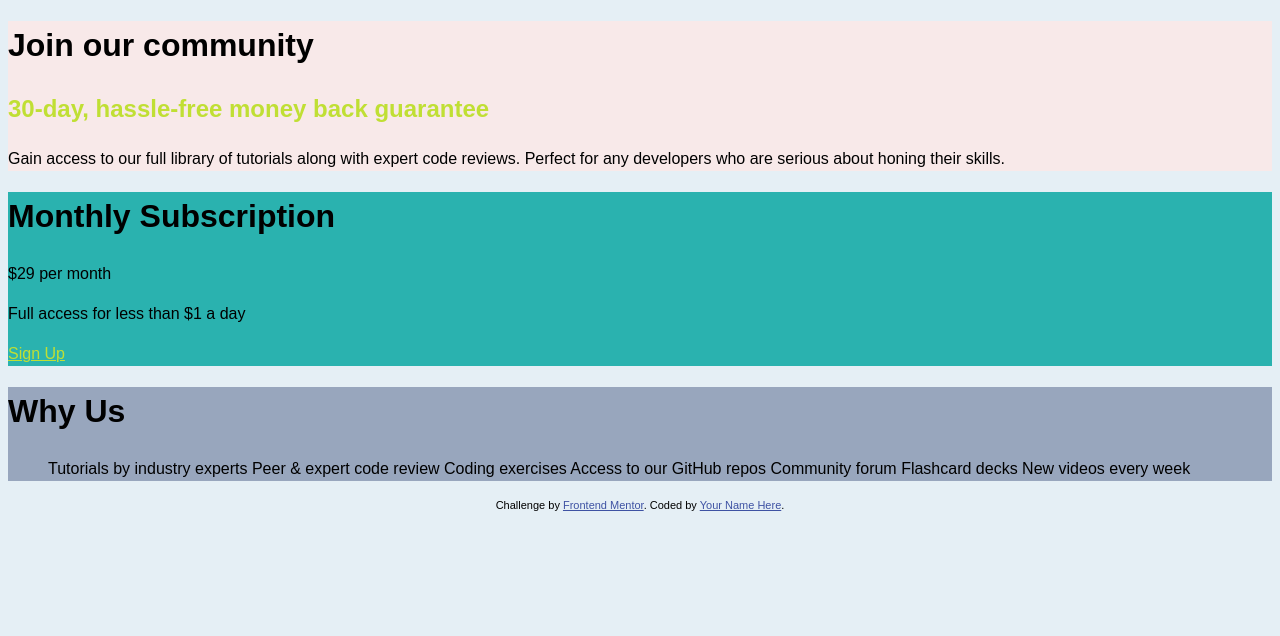
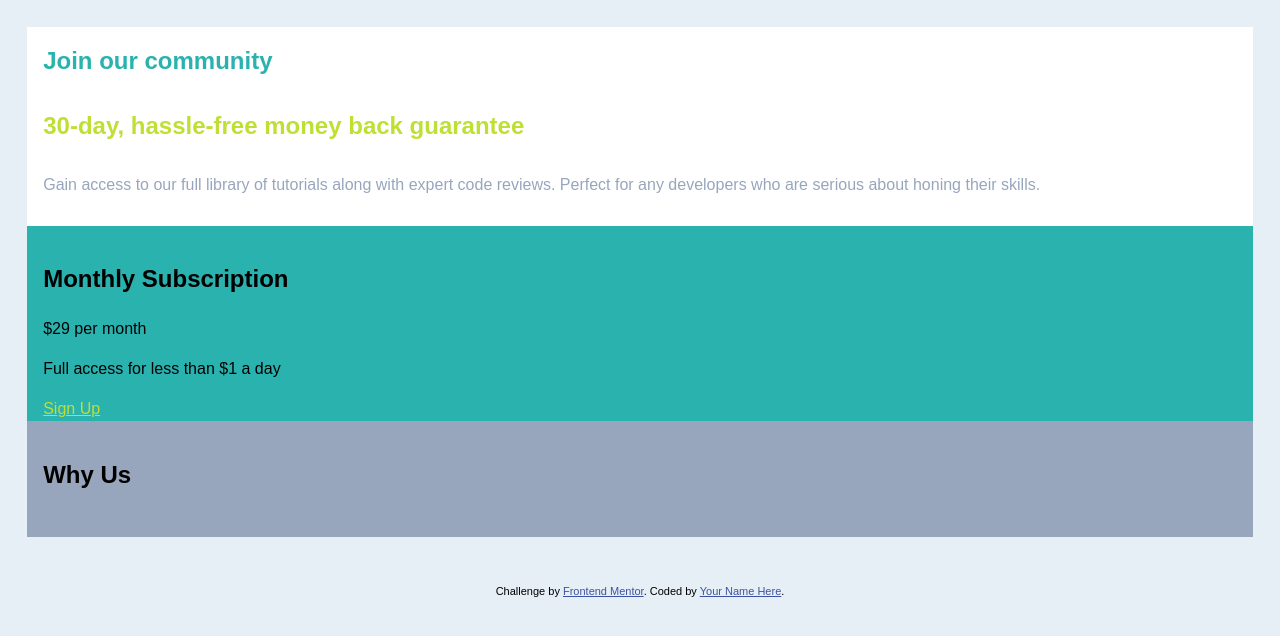
Before and after one commit to Beccix/single-price-grid-component-master, a plain HTML site: page index.html in a window 1280 px wide. Drawn offline with Linux system fonts and the light colour scheme.

Commit message:
communit div finished

```diff
--- a/index.html
+++ b/index.html
@@ -15,10 +15,12 @@
   </style>
 </head>
 <body>
+
+  <section class="join-community">
     <div class="community">
-    <h1>Join our community</h1>
-    <h2 id="community-h2">30-day, hassle-free money back guarantee</h2>
-    <p>
+      <h1 class='community-text'>Join our community</h1>
+      <h2 class="community-h2 community-text">30-day, hassle-free money back guarantee</h2>
+      <p class='community-text join-text'>
         Gain access to our full library of tutorials along with expert code reviews.
         Perfect for any developers who are serious about honing their skills.
       </p>
@@ -37,15 +39,16 @@
     <div class="whyus">
       <h1>Why Us</h1>
       <ul>
-      <liI>Tutorials by industry experts</liI>
-      <liI>Peer &amp; expert code review</liI>
-      <liI>Coding exercises</liI>
-      <liI>Access to our GitHub repos</liI>
-      <liI>Community forum</liI>
-      <liI>Flashcard decks</liI>
-      <liI>New videos every week</liI>
+        <liI class='join-text'>Tutorials by industry experts</liI>
+        <liI class='join-text'>Peer &amp; expert code review</liI>
+        <liI class='join-text'>Coding exercises</liI>
+        <liI class='join-text'>Access to our GitHub repos</liI>
+        <liI class='join-text'>Community forum</liI>
+        <liI class='join-text'>Flashcard decks</liI>
+        <liI class='join-text'>New videos every week</liI>
       </ul>
     </div>
+  </section>
 
   <footer>
     <p class="attribution">
--- a/style.css
+++ b/style.css
@@ -12,11 +12,29 @@ body {
     font-weight: 400, 700;
     background-color: var(--light-gray);
 }
+.join-community {
+    padding: 1.2rem;
+}
+.community, .subscription, .whyus  {
+    padding-top: 1em;
+    padding-left: 1rem;
+    margin-top: 0;
+    margin-left: 0;
+}
 .community {
-    background-color: rgb(248, 233, 233);
+    background-color: rgb(255, 255, 255);
 }
-#community-h2, #subscription-sign {
+.community-text {
+    color: var(--cyan);
+    margin: 0;
+    padding-bottom: 1.80rem;
+    text-decoration: bolt-solid;
+}
+.community-h2, #subscription-sign {
     color: var(--bright-yellow)
+}
+.join-text {
+    color: var(--grayish-blue);
 }
 .subscription {
     background-color: var(--cyan);
@@ -29,4 +47,5 @@ body {
     --bright-yellow: hsl(71, 73%, 54%);
     --light-gray: hsl(204, 43%, 93%);
     --grayish-blue: hsl(218, 22%, 67%);
+    --paddingz-x: padding: 1.5;
 }
```
Lines whose indentation alone changed are shown as unchanged.
